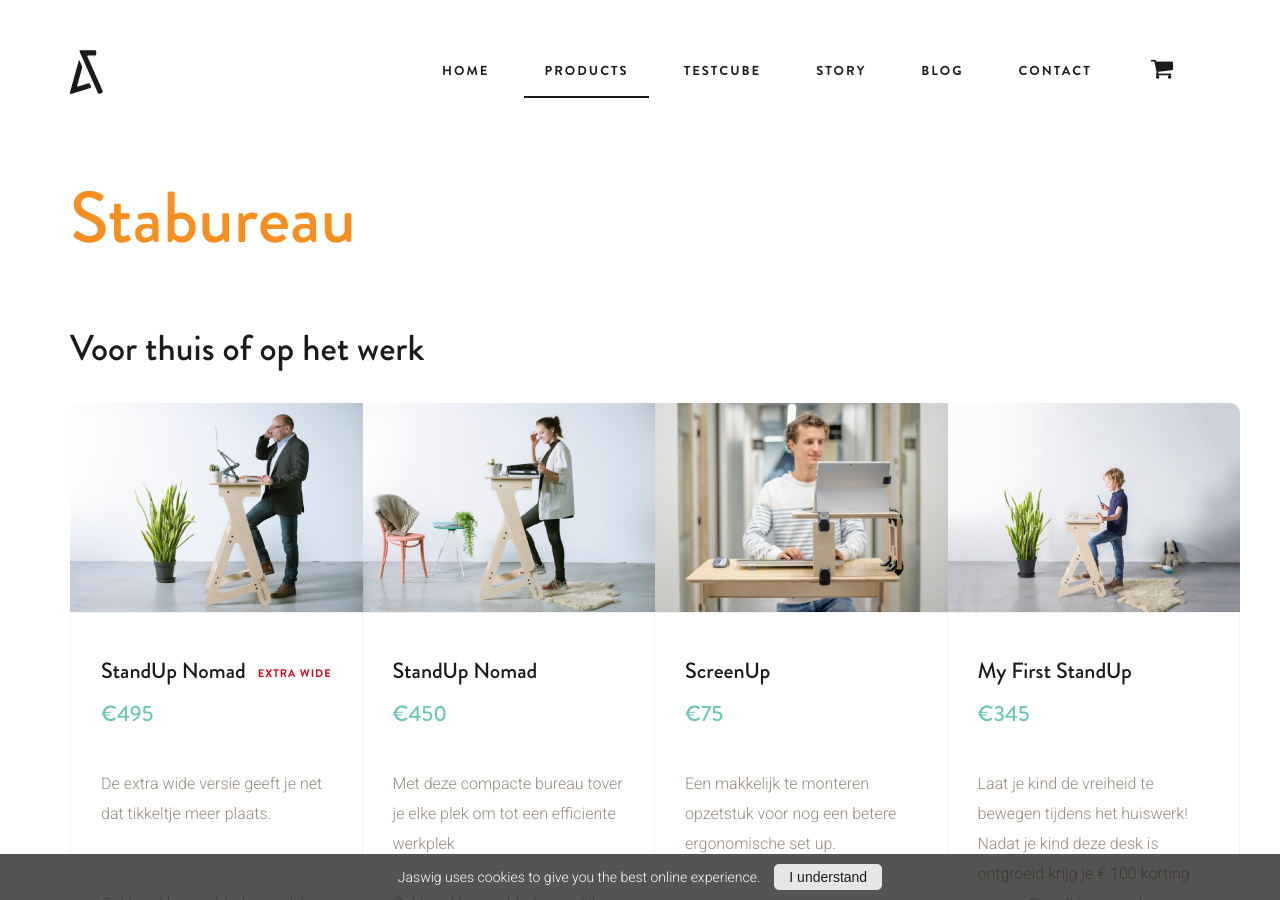
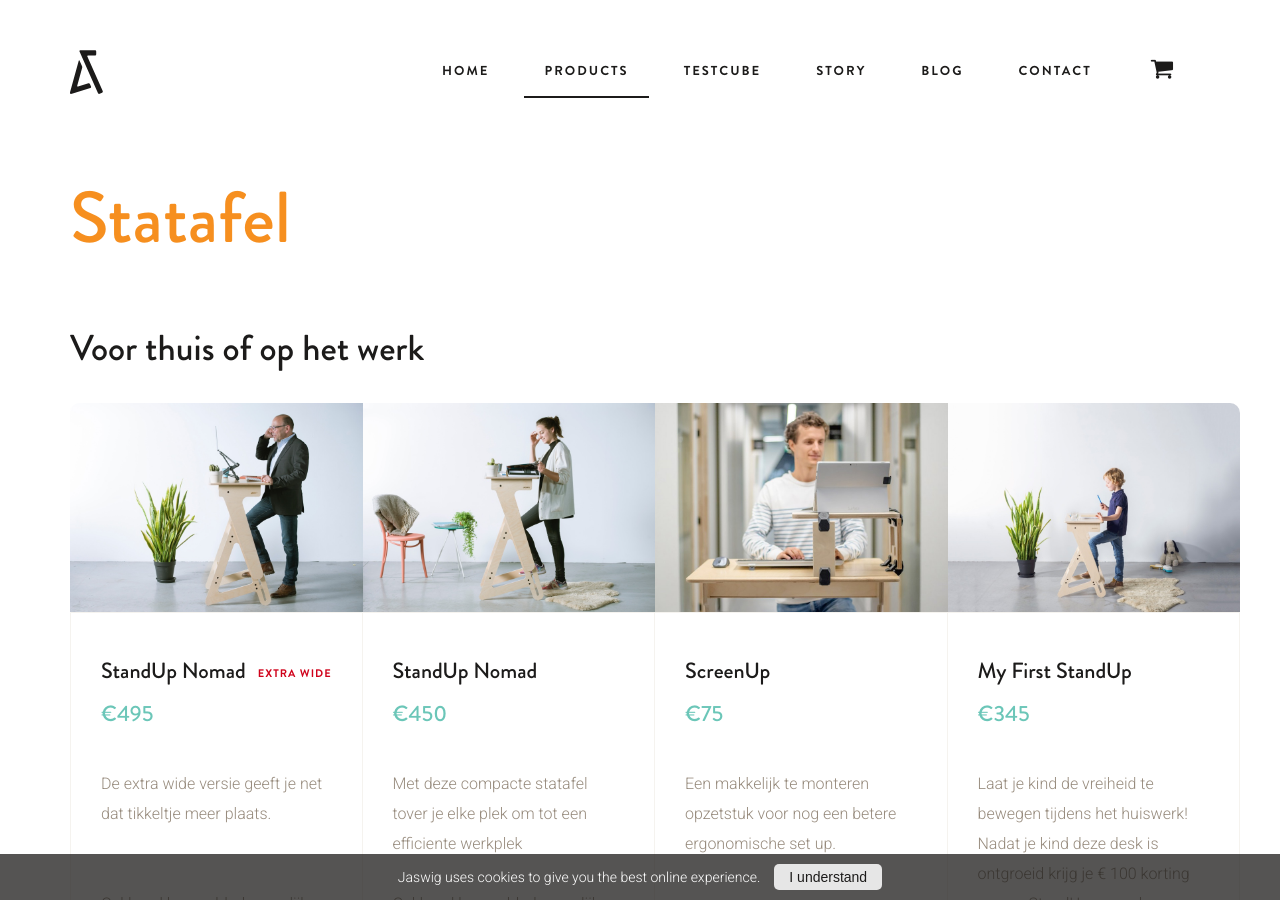
Before and after one commit to samuelrieder/jaswig.github.io, a Jekyll site: the page built from statafel-voor-thuis-of-op-het-werk.html, in a window 1280 px wide and 900 px high. Built offline with Jekyll 4.4.1, drawn with Linux system fonts in a browser that asks for light colours; nearby versions of some CDN libraries.

Commit message:
Update and rename stabureau-voor-thuis-of-op-het-werk.html to statafel-voor-thuis-of-op-het-werk.html

```diff
--- a/stabureau-voor-thuis-of-op-het-werk.html
+++ b/statafel-voor-thuis-of-op-het-werk.html
@@ -1,8 +1,8 @@
 ---
 layout: default
-title: Stabureau voor thuis of op werk | Jaswig
+title: Statafel voor thuis of op werk | Jaswig
 sitemap: false
-permalink: /stabureau-voor-thuis-of-werk/
+permalink: /statafel-voor-thuis-of-werk/
 prod_qos: true
 ---
 
@@ -10,7 +10,7 @@ prod_qos: true
   <div class="container">
     <div class="row">
       <div class="col-xs-12">
-        <h1 class="large fix_padding_store">Stabureau</h1>
+        <h1 class="large fix_padding_store">Statafel</h1>
         <h2 class="large fix_padding_store">Voor thuis of op het werk</h2><br><br>
       </div>
       <div class="col-xs-12">
@@ -43,7 +43,7 @@ prod_qos: true
                 <div class="order-card-text heighter">
                   <h3 class="height-ad-ew">StandUp Nomad</h3>
                   <h3 class="order-card-price" > €450</h3>
-                  <p class="equalize">Met deze compacte bureau tover je elke plek om tot een efficiente werkplek
+                  <p class="equalize">Met deze compacte statafel tover je elke plek om tot een efficiente werkplek
                   <br><br>Gekleurd bureaublad mogelijk (blauw, grijs en groen) <span class="attention">Nieuw!</span></p>
                   <p class="strong">
                     Hoogte bereik: <span >93 – 122 cm</span><br>
```
